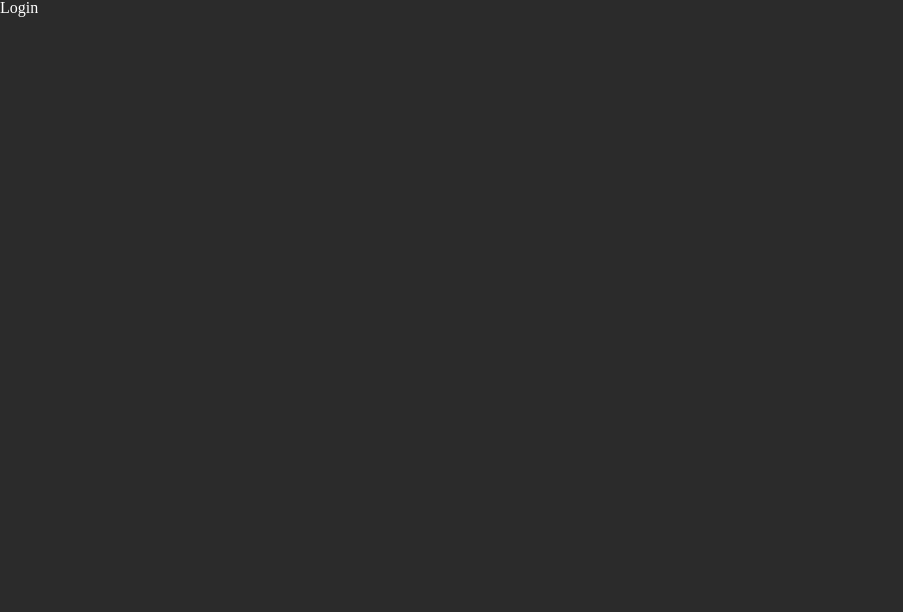
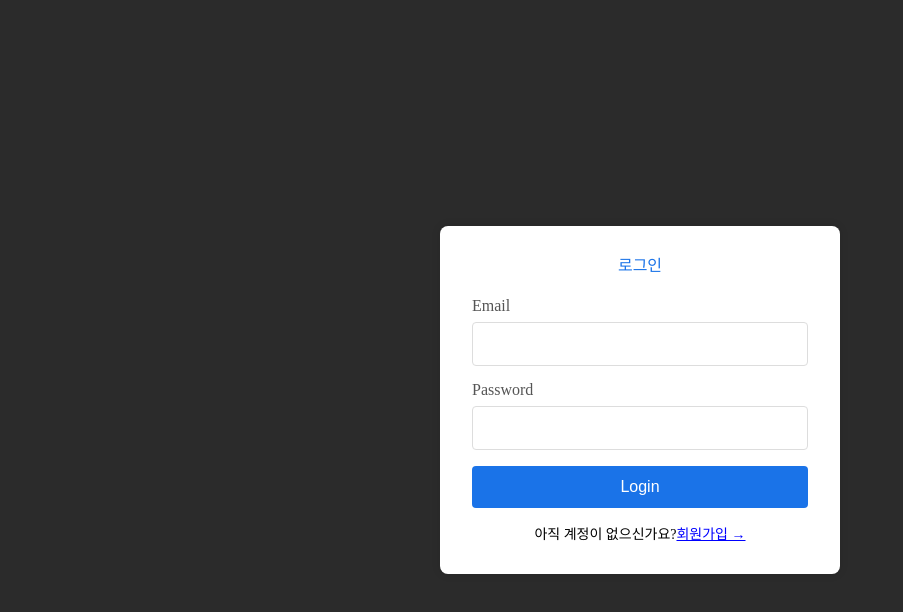
Before and after one commit to dasom222g/chwitter, a React (Create React App) app: page /login in a window 1280 px wide. Shown: the top 612 px of the page, without its empty margins (0-903 px from the left). Built offline with nearby package versions, Linux system fonts and the light colour scheme.

Commit message:
Add login logic

```diff
--- a/src/App.tsx
+++ b/src/App.tsx
@@ -57,9 +57,10 @@ function App() {
   // logic
   // login시 로딩
   const [isLoading, setIsLoading] = useState(true);
+
   const init = async () => {
     // firebase에서 로그인 데이터 가져오기
-    await auth.authStateReady(); // 인증상태가 준비 되었는지
+    await auth.authStateReady(); // 로그인상태 변화 감지하여 감지가 끝나면 로딩 false
     console.log("인증 완료", auth);
 
     // 준비된 이후 실행
--- a/src/pages/Home.tsx
+++ b/src/pages/Home.tsx
@@ -1,10 +1,16 @@
 import React from "react";
 import { auth } from "../firebase";
+import { sendPasswordResetEmail } from "firebase/auth";
 
 const Home = () => {
   // logic
   const handleLogout = () => {
     auth.signOut();
+    console.log("logout");
+  };
+
+  const resetPassword = () => {
+    sendPasswordResetEmail(auth, "chutzrit@gmail.com");
   };
   // view
   return (
@@ -13,6 +19,9 @@ const Home = () => {
       <button type="button" onClick={handleLogout}>
         Logout
       </button>
+      <button type="button" onClick={resetPassword}>
+        비밀번호 재설정 (임시)
+      </button>
     </div>
   );
 };
--- a/src/pages/Login.tsx
+++ b/src/pages/Login.tsx
@@ -1,7 +1,86 @@
-import React from "react";
+import { signInWithEmailAndPassword } from "firebase/auth";
+import React, { useState } from "react";
+import { auth } from "../firebase";
+import { Link, useNavigate } from "react-router-dom";
+import { FirebaseError } from "firebase/app";
+import {
+  AuthContainer,
+  AuthForm,
+  Error,
+  Input,
+  InputGroup,
+  Label,
+  SubmitButton,
+  Switcher,
+  Title,
+} from "../styles/auth";
 
 const Login = () => {
-  return <div>Login</div>;
+  // Logic
+  const navigate = useNavigate();
+
+  const [isLoading, setIsLoading] = useState(false);
+  const [error, setError] = useState("");
+
+  const [email, setEmail] = useState("");
+  const [password, setPassword] = useState("");
+
+  const handleSubmit = async (e: React.FormEvent<HTMLFormElement>) => {
+    e.preventDefault();
+    setError(""); // 에러 초기화
+
+    // 하나라도 빈 값이거나 현재 로딩중이면 실행안함
+    if (isLoading || email === "" || password === "") return;
+
+    try {
+      setIsLoading(true);
+      // TODO: 1. 계정 로그인
+      await signInWithEmailAndPassword(auth, email, password);
+
+      // TODO: 2. 홈페이지로 리다이렉트
+      navigate("/");
+    } catch (e) {
+      e instanceof FirebaseError && setError(e.message);
+    } finally {
+      setIsLoading(false);
+    }
+  };
+
+  return (
+    <AuthContainer>
+      <AuthForm onSubmit={handleSubmit}>
+        <Title>로그인</Title>
+        <InputGroup>
+          <Label htmlFor="email">Email</Label>
+          <Input
+            type="email"
+            id="email"
+            value={email}
+            onChange={(e) => setEmail(e.target.value)}
+            required
+          />
+        </InputGroup>
+        <InputGroup>
+          <Label htmlFor="password">Password</Label>
+          <Input
+            type="password"
+            id="password"
+            value={password}
+            onChange={(e) => setPassword(e.target.value)}
+            required
+          />
+        </InputGroup>
+        {error && <Error>{error}</Error>}
+        <SubmitButton type="submit">
+          {isLoading ? "Loading.." : "Login"}
+        </SubmitButton>
+        <Switcher>
+          아직 계정이 없으신가요?
+          <Link to="/signup">회원가입 &rarr;</Link>
+        </Switcher>
+      </AuthForm>
+    </AuthContainer>
+  );
 };
 
 export default Login;
--- a/src/pages/SignUp.tsx
+++ b/src/pages/SignUp.tsx
@@ -1,74 +1,19 @@
 import { createUserWithEmailAndPassword, updateProfile } from "firebase/auth";
 import React, { useState } from "react";
-import styled from "styled-components";
 import { auth } from "../firebase";
-import { useNavigate } from "react-router-dom";
-
-const SignupContainer = styled.div`
-  display: flex;
-  justify-content: center;
-  align-items: center;
-  height: 100vh;
-`;
-
-const SignupForm = styled.form`
-  background-color: white;
-  padding: 2rem;
-  border-radius: 8px;
-  box-shadow: 0 0 10px rgba(0, 0, 0, 0.1);
-  width: 100%;
-  max-width: 400px;
-`;
-
-const Title = styled.h2`
-  text-align: center;
-  color: #1a73e8;
-  margin-bottom: 1.5rem;
-`;
-
-const InputGroup = styled.div`
-  margin-bottom: 1rem;
-`;
-
-const Label = styled.label`
-  display: block;
-  margin-bottom: 0.5rem;
-  color: #555;
-`;
-
-const Input = styled.input`
-  width: 100%;
-  padding: 0.75rem;
-  border: 1px solid #ddd;
-  border-radius: 4px;
-  font-size: 1rem;
-  &:focus {
-    outline: none;
-    border-color: #1a73e8;
-  }
-`;
-
-const SubmitButton = styled.button`
-  width: 100%;
-  padding: 0.75rem;
-  background-color: #1a73e8;
-  color: white;
-  border: none;
-  border-radius: 4px;
-  font-size: 1rem;
-  cursor: pointer;
-  transition: background-color 0.3s;
-  &:hover {
-    background-color: #1557b0;
-  }
-`;
-
-const Error = styled.p`
-  color: #d32f2f;
-  font-size: 0.875rem;
-  margin-top: 0.5rem;
-  text-align: center;
-`;
+import { Link, useNavigate } from "react-router-dom";
+import { FirebaseError } from "firebase/app";
+import {
+  AuthContainer,
+  AuthForm,
+  Error,
+  Input,
+  InputGroup,
+  Label,
+  SubmitButton,
+  Switcher,
+  Title,
+} from "../styles/auth";
 
 const SignUp = () => {
   // Logic
@@ -83,6 +28,8 @@ const SignUp = () => {
 
   const handleSubmit = async (e: React.FormEvent<HTMLFormElement>) => {
     e.preventDefault();
+    setError(""); // 에러 초기화
+
     // 하나라도 빈 값이거나 현재 로딩중이면 실행안함
     if (isLoading || name === "" || email === "" || password === "") return;
 
@@ -104,19 +51,15 @@ const SignUp = () => {
       // TODO: 3. 홈페이지로 리다이렉트
       navigate("/");
     } catch (e) {
-      // setError()
-      console.log("e", e);
+      e instanceof FirebaseError && setError(e.message);
     } finally {
       setIsLoading(false);
     }
-
-    console.log("Account creation attempted with:", { name, email, password });
-    // Here you would typically handle the signup logic
   };
 
   return (
-    <SignupContainer>
-      <SignupForm onSubmit={handleSubmit}>
+    <AuthContainer>
+      <AuthForm onSubmit={handleSubmit}>
         <Title>회원가입</Title>
         <InputGroup>
           <Label htmlFor="name">Name</Label>
@@ -152,8 +95,12 @@ const SignUp = () => {
         <SubmitButton type="submit">
           {isLoading ? "Loading.." : "Create Account"}
         </SubmitButton>
-      </SignupForm>
-    </SignupContainer>
+        <Switcher>
+          이미 계정이 있으신가요?
+          <Link to="/login">로그인 하러 가기 &rarr;</Link>
+        </Switcher>
+      </AuthForm>
+    </AuthContainer>
   );
 };
 
--- /dev/null
+++ b/src/styles/auth.ts
@@ -0,0 +1,77 @@
+import styled from "styled-components";
+
+export const AuthContainer = styled.div`
+  display: flex;
+  justify-content: center;
+  align-items: center;
+  height: 100vh;
+`;
+export
+  const AuthForm = styled.form`
+  background-color: white;
+  padding: 2rem;
+  border-radius: 8px;
+  box-shadow: 0 0 10px rgba(0, 0, 0, 0.1);
+  width: 100%;
+  max-width: 400px;
+`;
+export
+  const Title = styled.h2`
+  text-align: center;
+  color: #1a73e8;
+  margin-bottom: 1.5rem;
+`;
+export
+  const InputGroup = styled.div`
+  margin-bottom: 1rem;
+`;
+export
+  const Label = styled.label`
+  display: block;
+  margin-bottom: 0.5rem;
+  color: #555;
+`;
+export
+  const Input = styled.input`
+  width: 100%;
+  padding: 0.75rem;
+  border: 1px solid #ddd;
+  border-radius: 4px;
+  font-size: 1rem;
+  &:focus {
+    outline: none;
+    border-color: #1a73e8;
+  }
+`;
+export
+  const SubmitButton = styled.button`
+  width: 100%;
+  padding: 0.75rem;
+  background-color: #1a73e8;
+  color: white;
+  border: none;
+  border-radius: 4px;
+  font-size: 1rem;
+  cursor: pointer;
+  transition: background-color 0.3s;
+  &:hover {
+    background-color: #1557b0;
+  }
+`;
+export
+  const Error = styled.p`
+  color: #d32f2f;
+  font-size: 0.875rem;
+  margin: 0.5rem 0;
+  text-align: center;
+`;
+export
+  const Switcher = styled.div`
+  text-align: center;
+  font-size: 14px;
+  margin-top: 20px;
+  color: black;
+  a {
+    color: blue;
+  }
+`;
```
